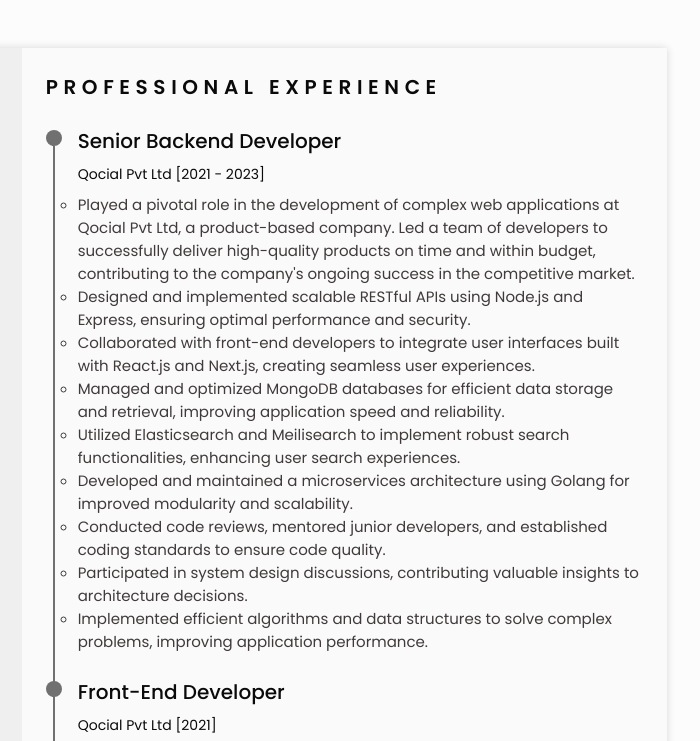
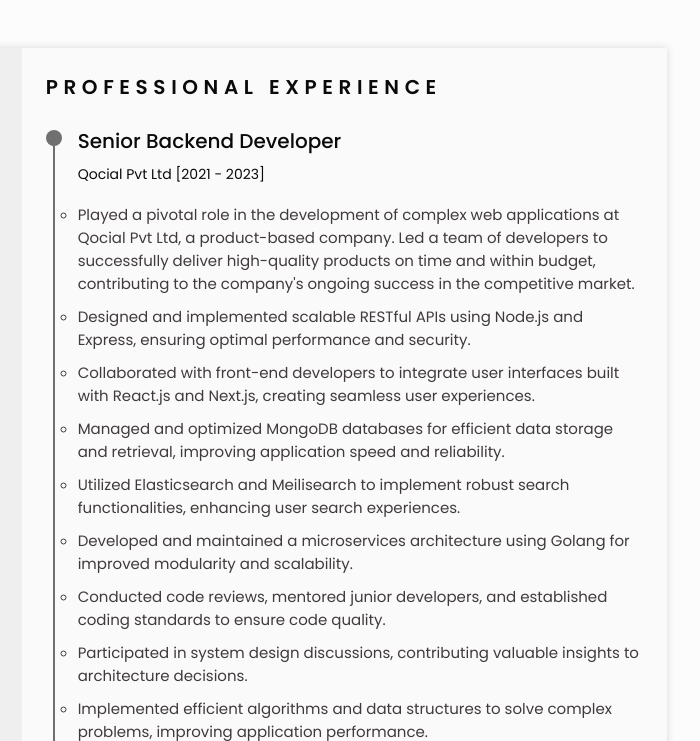
Before and after one commit to pankaj06joshi/pankaj-resume, a plain HTML site: page index.html in a window 1280 px wide. Shown: the top 741 px of the page, 457-1157 px from the left. Drawn offline with nearby package versions, Linux system fonts and the light colour scheme.

Commit message:
Update styles.css

```diff
--- a/assets/css/styles.css
+++ b/assets/css/styles.css
@@ -283,6 +283,10 @@ img {
     z-index: var(--z-fixed);
     transition: 0.3s;
   }
+}
+
+.experience_ul li {
+  margin-top: 10px
 }
 
 .nav__logo,
```
